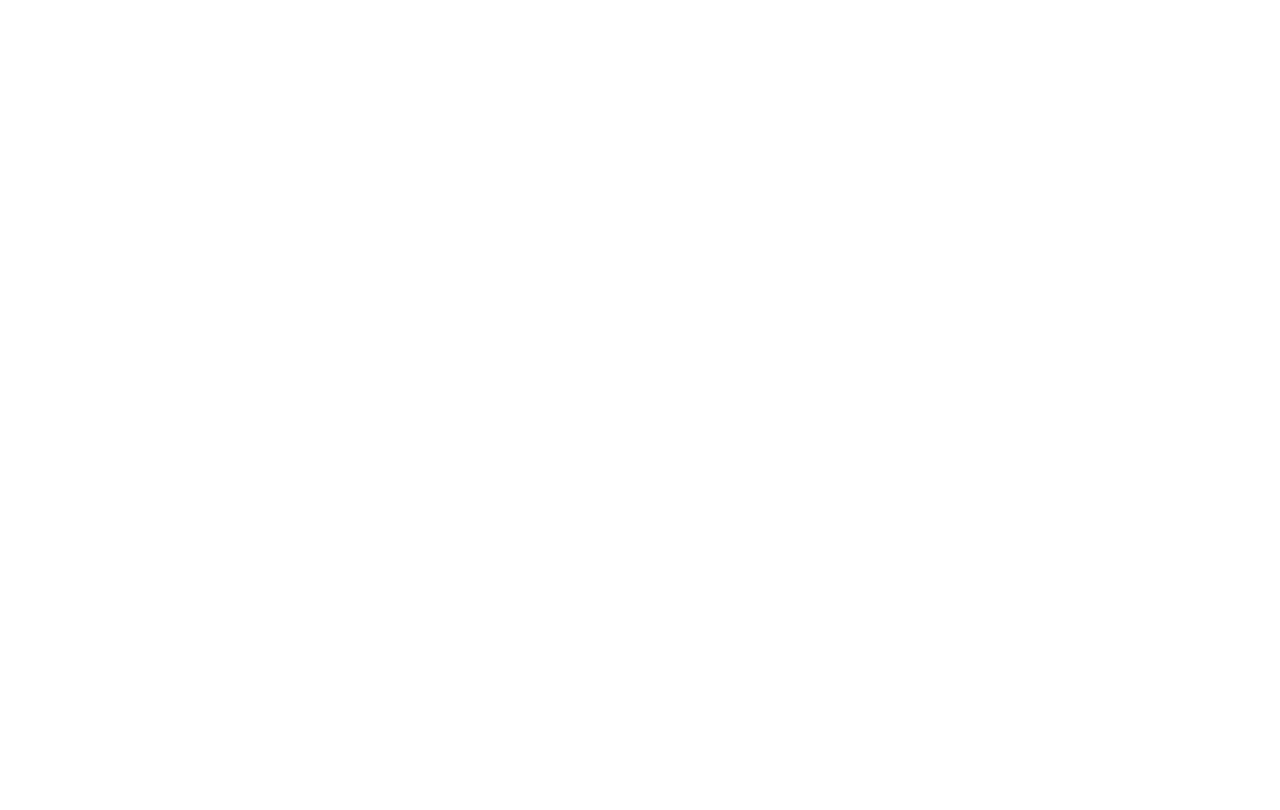
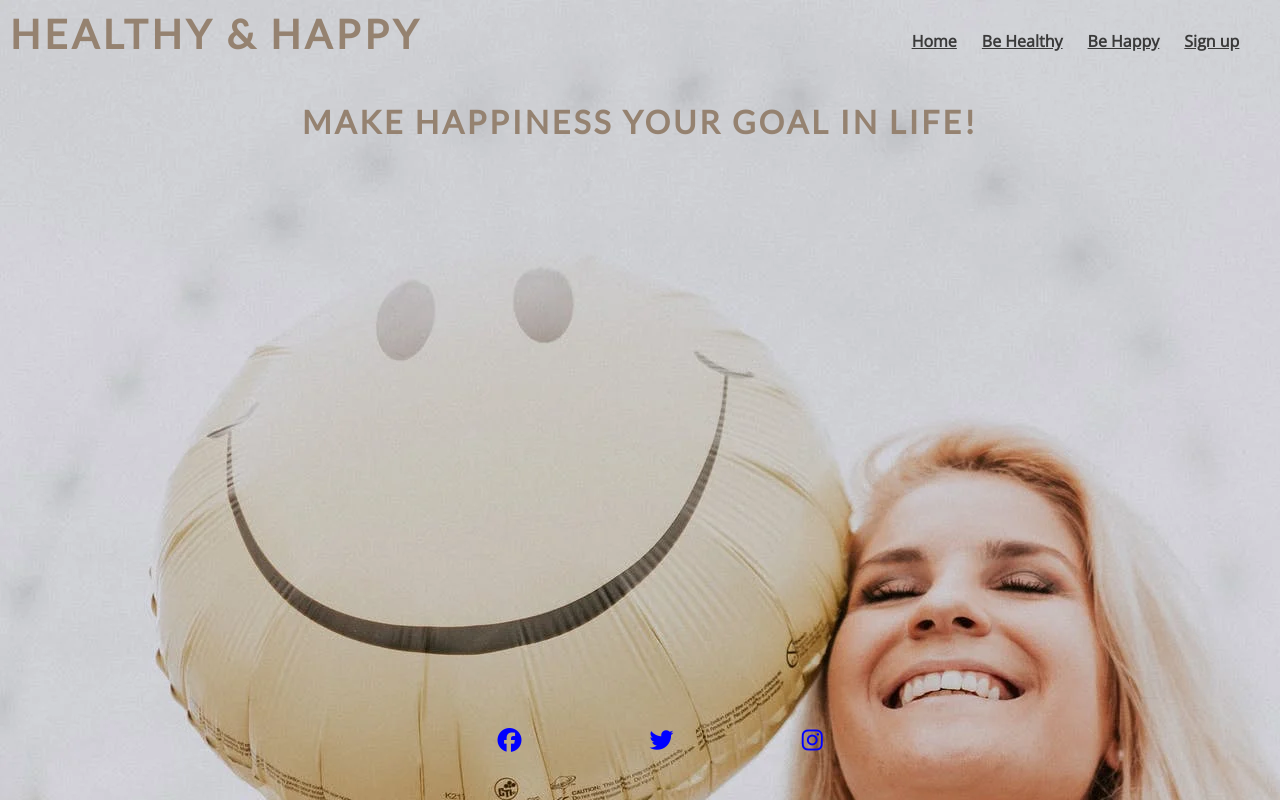
Before and after one commit to Code-Institute-Submissions/HG42022-Project1, a plain HTML site: page happy.html in a window 1280 px wide. Drawn offline with nearby package versions, Linux system fonts and the light colour scheme.

Commit message:
add the structure and style happy file

```diff
--- a/assets/css/style.css
+++ b/assets/css/style.css
@@ -113,6 +113,25 @@ nav {
     background-attachment: fixed;
     background: url('./images/hero.jpeg') no-repeat;
 }
+
+
+
+    #image-happy {
+        height: 100%;
+        width: 100%;
+        position: absolute;
+        z-index: -1;
+        top: 0;
+        left: 0;
+        background-position: center;
+        background-size: cover;
+        background-attachment: fixed;
+        background: url('./images/happy.webp') no-repeat;
+    }
+
+
+
+
 /* style the footer*/
 footer {
     position: fixed;
--- a/happy.html
+++ b/happy.html
@@ -0,0 +1,62 @@
+<!DOCTYPE html>
+<html lang="en">
+
+<head>
+    <meta charset="UTF-8">
+    <meta http-equiv="X-UA-Compatible" content="IE=edge">
+    <meta name="viewport" content="width=device-width, initial-scale=1.0">
+    <meta name="description" content=" A club for educating people about living healthy and happy">
+    <meta name="keywords" content=" education, healthy, happy life">
+    <link rel="stylesheet" href="assets/css/style.css">
+    <title>Healthy Happy Club</title>
+</head>
+
+<!--the header-->
+<header>
+    <nav id="menu">
+        <a href="index.html">
+            <h1 id="logo">Healthy & Happy</h1>
+        </a>
+
+        <a class="push" href="index.html" aria-label="go to the top of the page">Home</a>
+        <a href="healthy.html" aria-label="go to be healthy page">Be Healthy</a>
+        <a href="happy.html" aria-label="go to be happy page">Be Happy</a>
+        <a href="signup.html" aria-label="go to sign up page">Sign up</a>
+</header>
+
+
+
+
+<main>
+    <!--Our promise -->
+    <section id="promise">
+
+        <h2 id="promise-title">Make Happiness your Goal in Life!</h2>
+
+
+        <!--this is the hero picture-->
+        <!--home image-->
+        <figure>
+            <div id="image-happy"></div>
+        </figure>
+
+
+</main>
+<!--footer with links to social media-->
+<footer>
+    <ul>
+        <li class="social-media"><a href="https://www.facebook.com/" target="_blank" rel="noopener"
+                aria-label="Find us on Facebook (link opens in a new tab)"><i class="fa-brands fa-facebook"></i></a>
+        </li>
+        <li class="social-media"><a href="https://twitter.com/" target="_blank" rel="noopener"
+                aria-label="Find us on Twitter"><i class="fa-brands fa-twitter"></i></a></li>
+        <li class="social-media"><a href="https://www.instagram.com/?hl=en" target="_blank" rel="noopener"
+                aria-label="Find us on Instagram"><i class="fa-brands fa-instagram"></i></a></li>
+    </ul>
+    <!-- font awesome script -->
+</footer>
+<script src="https://kit.fontawesome.com/4c409b2329.js" crossorigin="anonymous"></script>
+
+</body>
+
+</html>
```
Also changed, not shown: assets/css/images/happy.webp (added), 1 other file.
